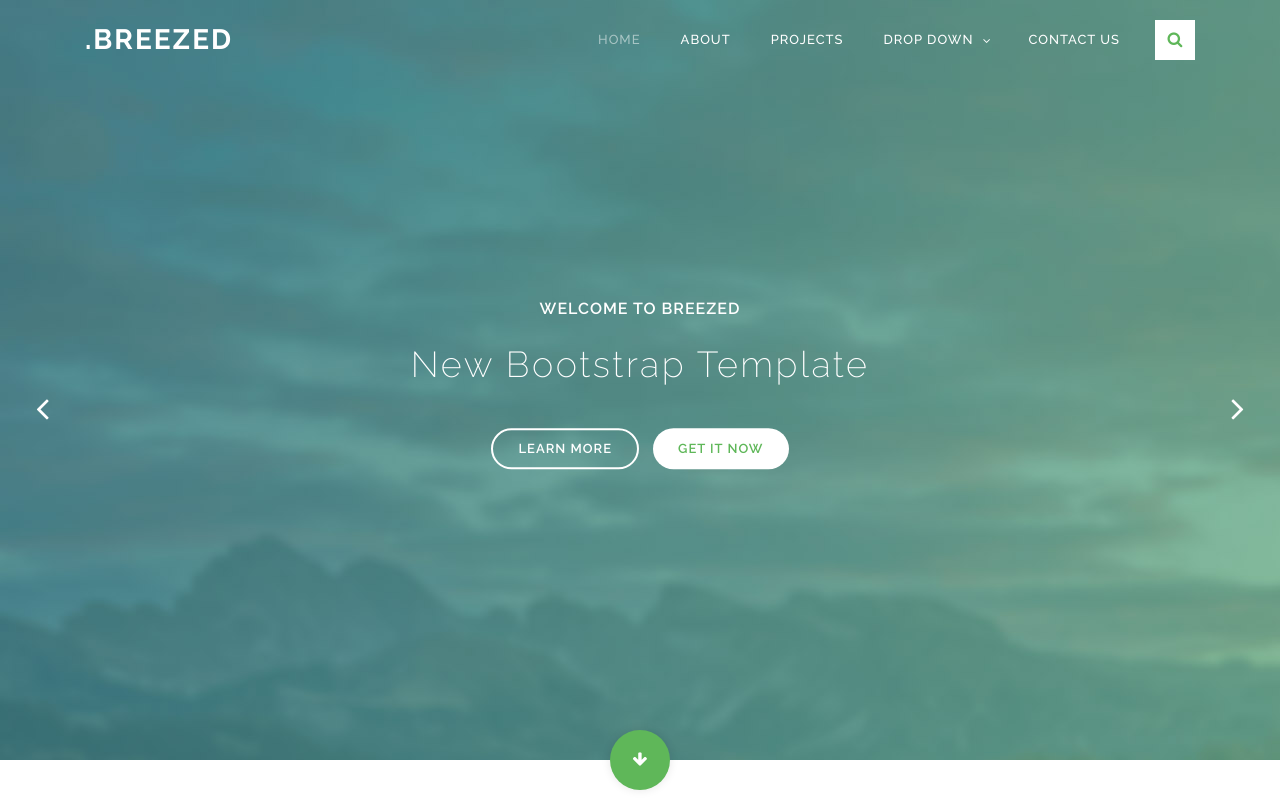
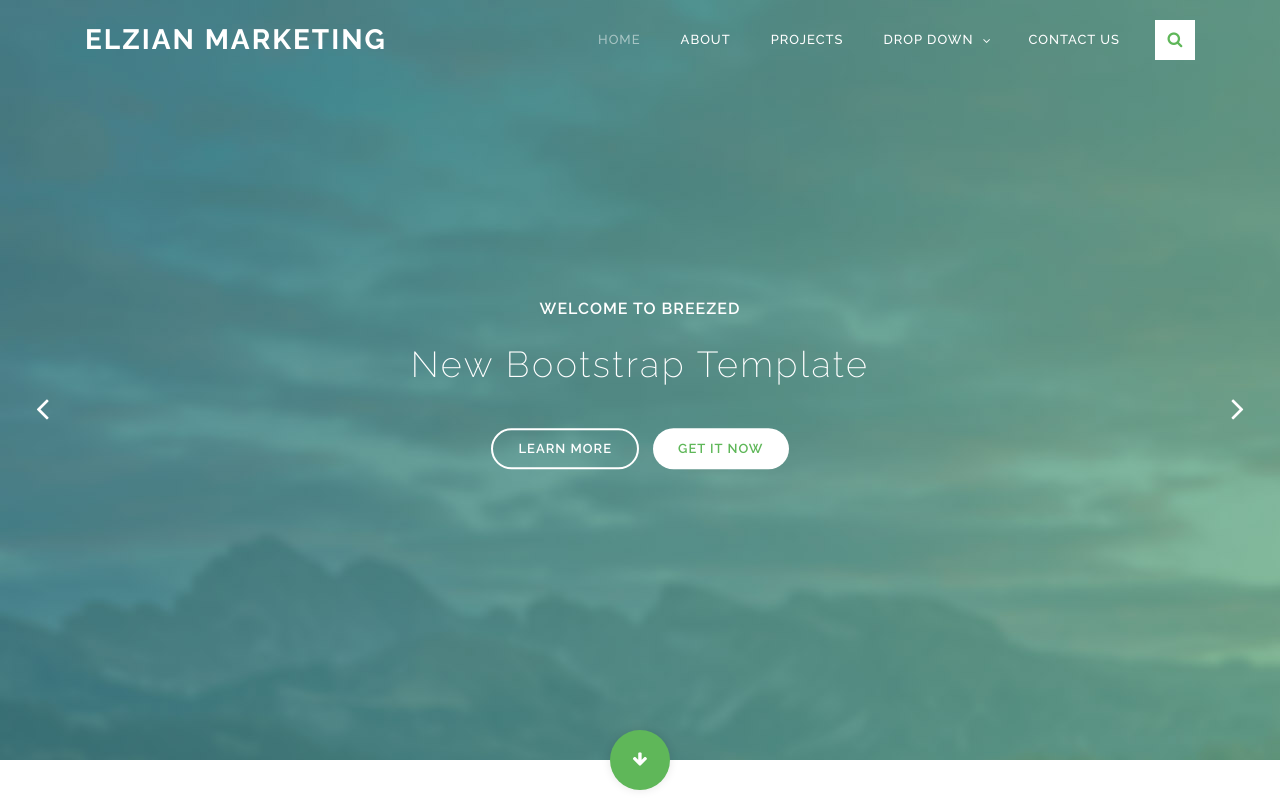
Before and after one commit to elzian-pvt-ltd/Elzian-Marketing, a plain HTML site: page index.html in a window 1280 px wide. Shown: the top 800 px of the page. Drawn offline with Linux system fonts and the light colour scheme.

Commit message:
change the title

```diff
--- a/index.html
+++ b/index.html
@@ -5,11 +5,11 @@
 
     <meta charset="utf-8">
     <meta name="viewport" content="width=device-width, initial-scale=1, shrink-to-fit=no">
-    <meta name="description" content="">
-    <meta name="author" content="">
+    <meta name="description" content="We are Elzian Marketing.">
+    <meta name="author" content="pankajan satkunam">
     <link href="https://fonts.googleapis.com/css?family=Raleway:100,200,300,400,500,600,700,800,900&display=swap" rel="stylesheet">
 
-    <title>Breezed HTML Bootstrap Template</title>
+    <title>Elzian Marketing</title>
 
 <!--
 
@@ -52,7 +52,7 @@ https://templatemo.com/tm-543-breezed
                     <nav class="main-nav">
                         <!-- ***** Logo Start ***** -->
                         <a href="index.html" class="logo">
-                            .BREEZED
+                            Elzian Marketing
                         </a>
                         <!-- ***** Logo End ***** -->
                         <!-- ***** Menu Start ***** -->
```
